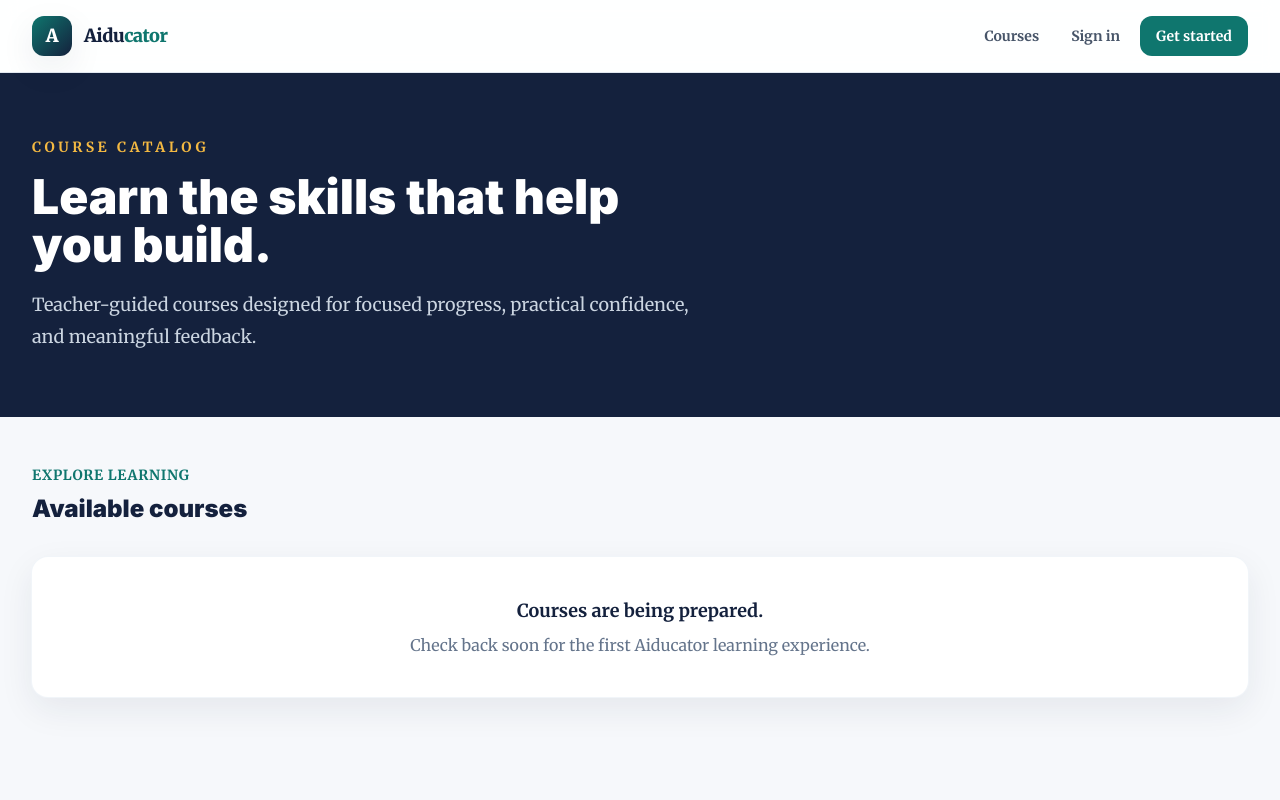
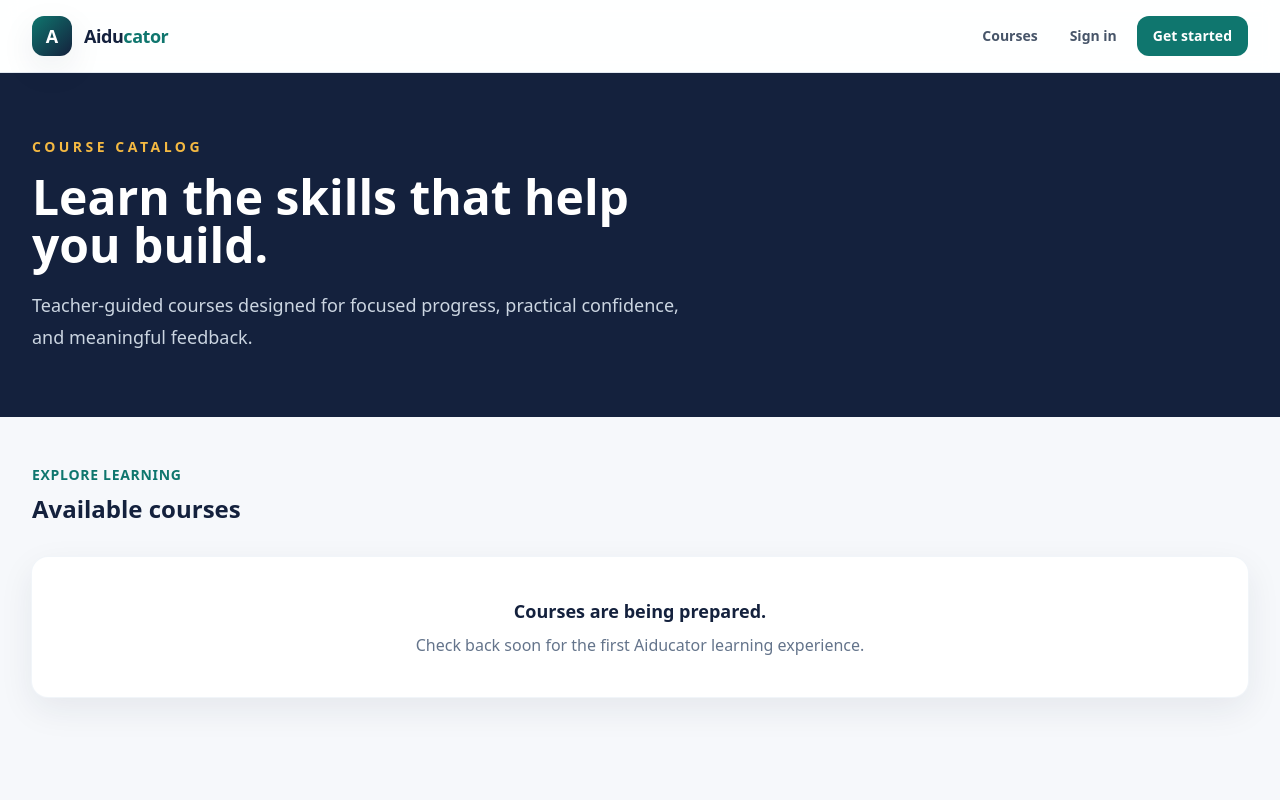
Before and after one commit to BuhariS/aiducator, a Django app: page /courses/ in a window 1280 px wide. Run offline with Django 5.2, Linux system fonts and the light colour scheme; data that the repository does not hold is empty; style sheets or scripts are compiled from the project's sources; parts of the project's set-up code (start-up, migrations or seed data) failed here and were passed over; some libraries are stand-ins or nearby versions.

Commit message:
revert: restore default typography

```diff
--- a/frontend/src/styles.css
+++ b/frontend/src/styles.css
@@ -4,16 +4,7 @@
 
 @layer base {
   body {
-    @apply bg-cloud font-body text-ink antialiased;
-  }
-
-  h1,
-  h2,
-  h3,
-  h4,
-  h5,
-  h6 {
-    @apply font-heading;
+    @apply bg-cloud text-ink antialiased;
   }
 }
 
--- a/tailwind.config.js
+++ b/tailwind.config.js
@@ -14,10 +14,6 @@ module.exports = {
       },
       boxShadow: {
         card: "0 12px 35px rgba(20, 33, 61, 0.08)"
-      },
-      fontFamily: {
-        heading: ["Inter", "ui-sans-serif", "system-ui", "sans-serif"],
-        body: ["Merriweather", "ui-serif", "Georgia", "serif"]
       }
     }
   },
--- a/templates/base.html
+++ b/templates/base.html
@@ -5,9 +5,6 @@
     <meta charset="utf-8">
     <meta name="viewport" content="width=device-width, initial-scale=1">
     <meta name="description" content="Aiducator AI-assisted Python learning">
-    <link rel="preconnect" href="https://fonts.googleapis.com">
-    <link rel="preconnect" href="https://fonts.gstatic.com" crossorigin>
-    <link href="https://fonts.googleapis.com/css2?family=Inter:wght@400;500;600;700;800;900&family=Merriweather:wght@400;700;900&display=swap" rel="stylesheet">
     <link rel="stylesheet" href="{% static 'css/app.css' %}">
     <title>{% block title %}Aiducator{% endblock %}</title>
   </head>
```
